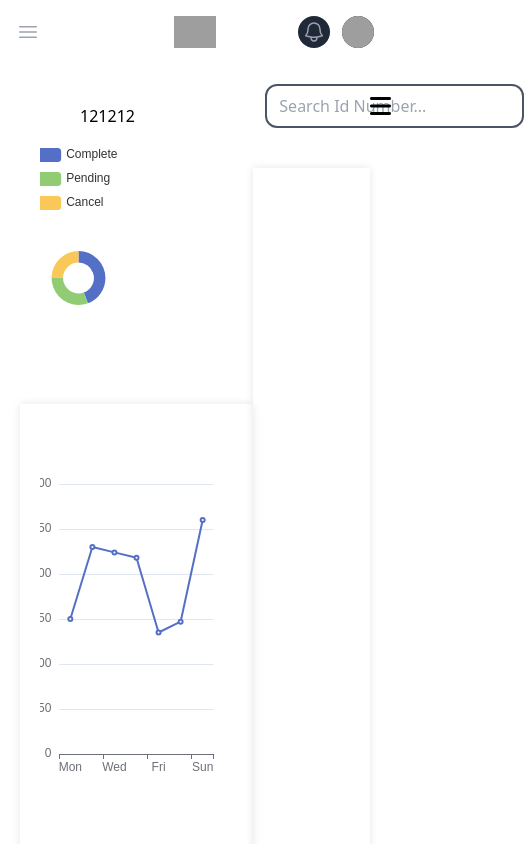
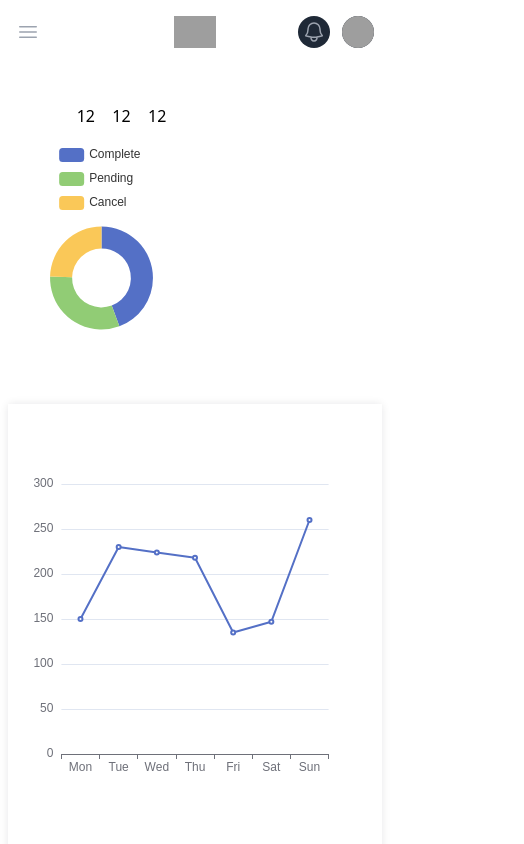
Before and after one commit to JavoxirJava/logistc-fron, a React (Create React App) app: page / in a window 390 px wide. Shown: the top 844 px of the page, 524 px wide, since content can reach past the window. Built offline with nearby package versions, Linux system fonts and the light colour scheme; grey boxes are pictures that could not be loaded.

Commit message:
aaaaaa
Signed-off-by: Abdulazizsaidovcode <Abdulazizbey5@gmail.com>

```diff
--- a/src/components/Dashboard/index.jsx
+++ b/src/components/Dashboard/index.jsx
@@ -3,8 +3,8 @@ import LineChart from "./statistics/totop";
 
 function Dashboard() {
     return (
-        <div className="w-full flex flex-row md:px-10 px-5 md:py-10 py-5">
-            <div className="w-8/12">
+        <div className="w-full flex lg:flex-row flex-col md:px-10 sd:px-5 px-2 md:py-10 py-5">
+            <div className="lg:w-8/12 w-full">
                 <div className="h-[320px] w-6/12">
                     <Circle />
                 </div>
@@ -12,7 +12,7 @@ function Dashboard() {
                     <LineChart />
                 </div>
             </div>
-            <div className="w-4/12 lg:ml-5">
+            <div className="lg:w-4/12 w-full lg:ml-5 lg:mt-0 mt-7">
                 <div className="mb-10 flex items-center">
                     <div className="flex justify-between w-full px-3">
                         <input
```
